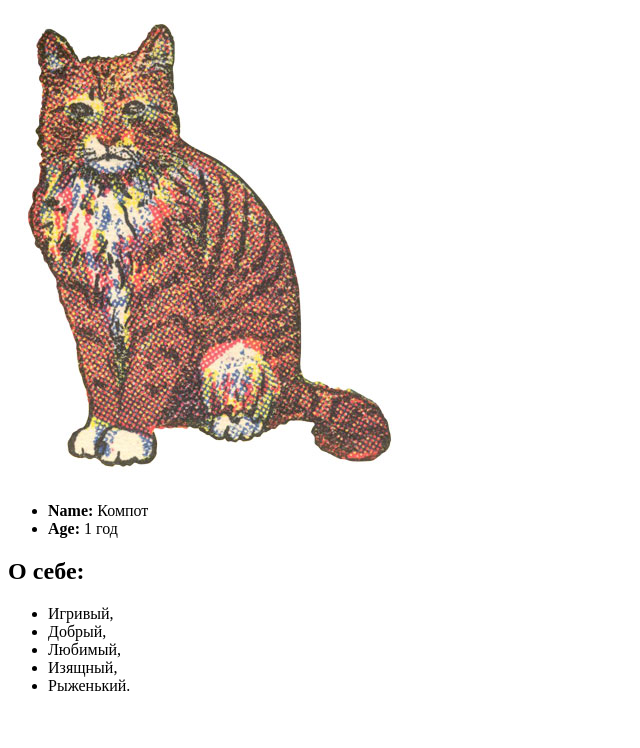
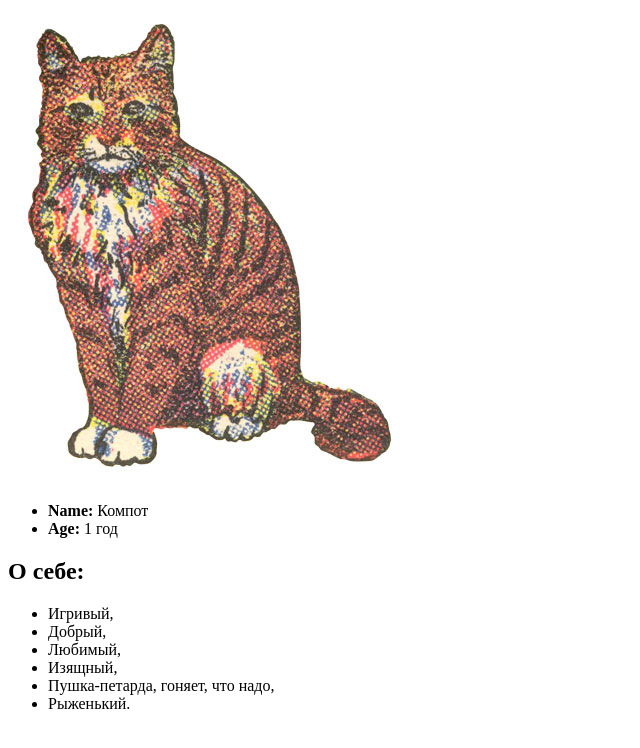
Before and after one commit to jSDjjjj/Cat_rep, a plain HTML site: page index.html in a window 1280 px wide. Shown: the whole page, without its empty margins (0-640 px from the left). Drawn offline with Linux system fonts and the light colour scheme.

Commit message:
Add 1 string else
Пушка петарда

```diff
--- a/index.html
+++ b/index.html
@@ -21,6 +21,7 @@
 					<li>Добрый,</li>
 					<li>Любимый,</li>
 					<li>Изящный,</li>
+					<li>Пушка-петарда, гоняет, что надо,</li>
 					<li>Рыженький.</li>
 				</ul>
 			</div>
```
